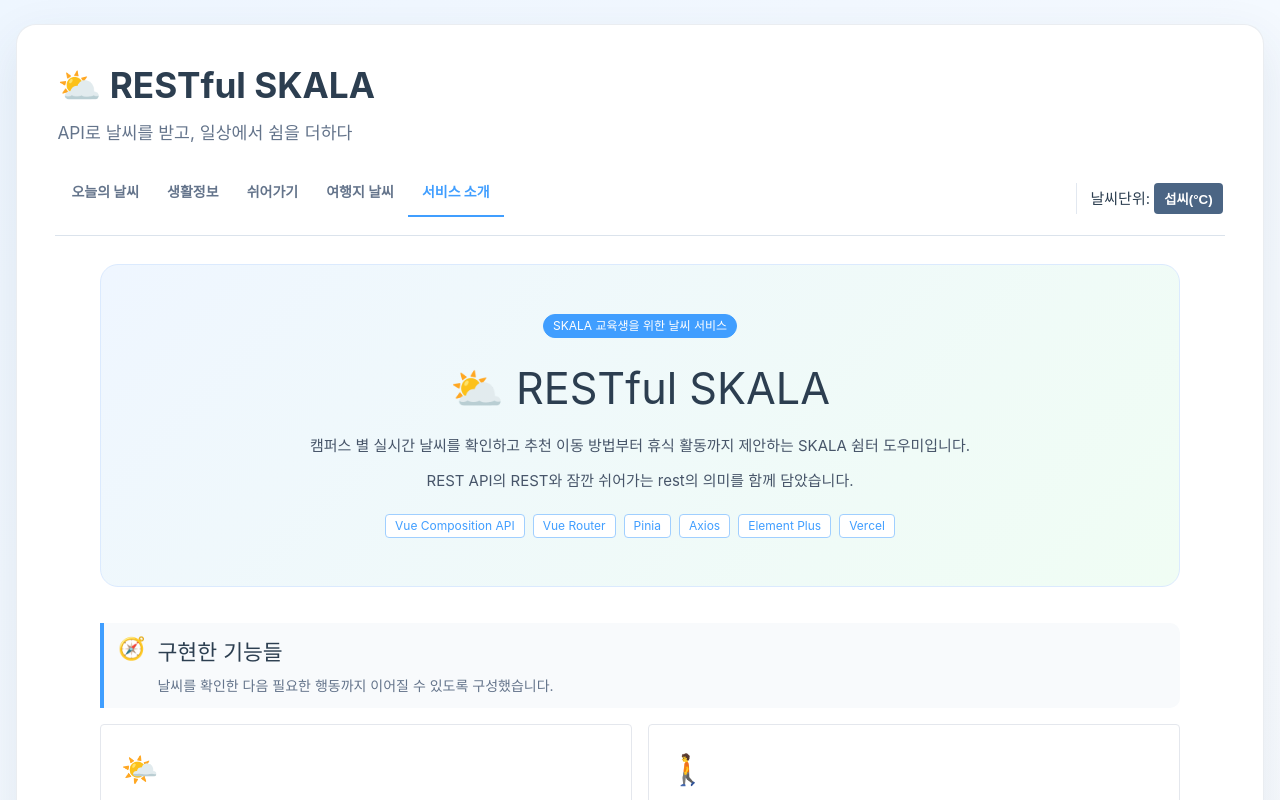
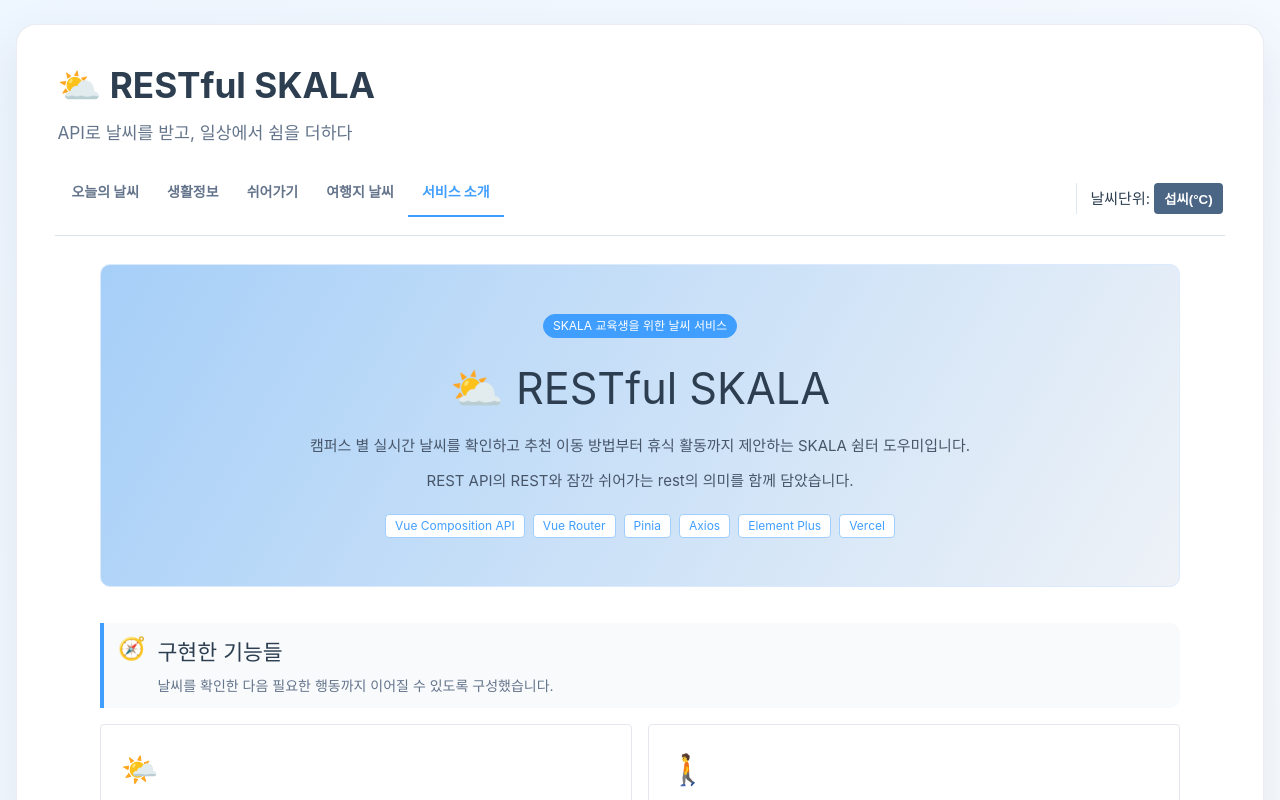
Before and after one commit to J5-K/skala-vue, a Vue app: page /about in a window 1280 px wide. Shown: the top 800 px of the page. Built offline with nearby package versions, Linux system fonts and the light colour scheme.

Commit message:
style: 서비스 소개 hero 디자인 수정

```diff
--- a/src/views/WeatherAboutView.vue
+++ b/src/views/WeatherAboutView.vue
@@ -211,9 +211,9 @@
 .about-hero {
   padding: clamp(24px, 5vw, 48px);
   text-align: center;
-  background: linear-gradient(135deg, #eff6ff, #f0fdf4);
+  background: linear-gradient(120deg, #a6cff8, #eef2f7);
   border: 1px solid #dbeafe;
-  border-radius: 18px;
+  border-radius: 10px;
 }
 
 .about-hero h2 {
```
